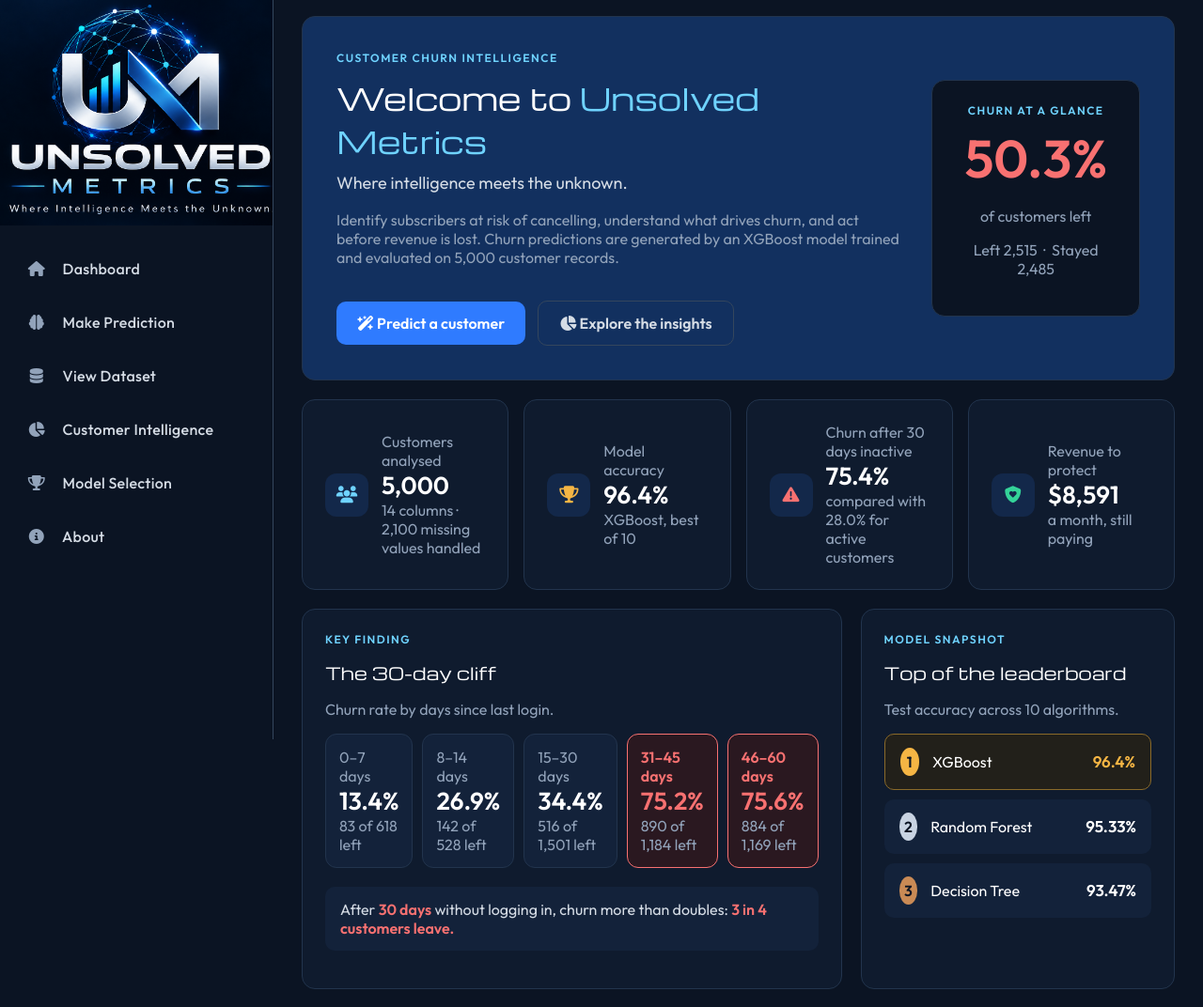
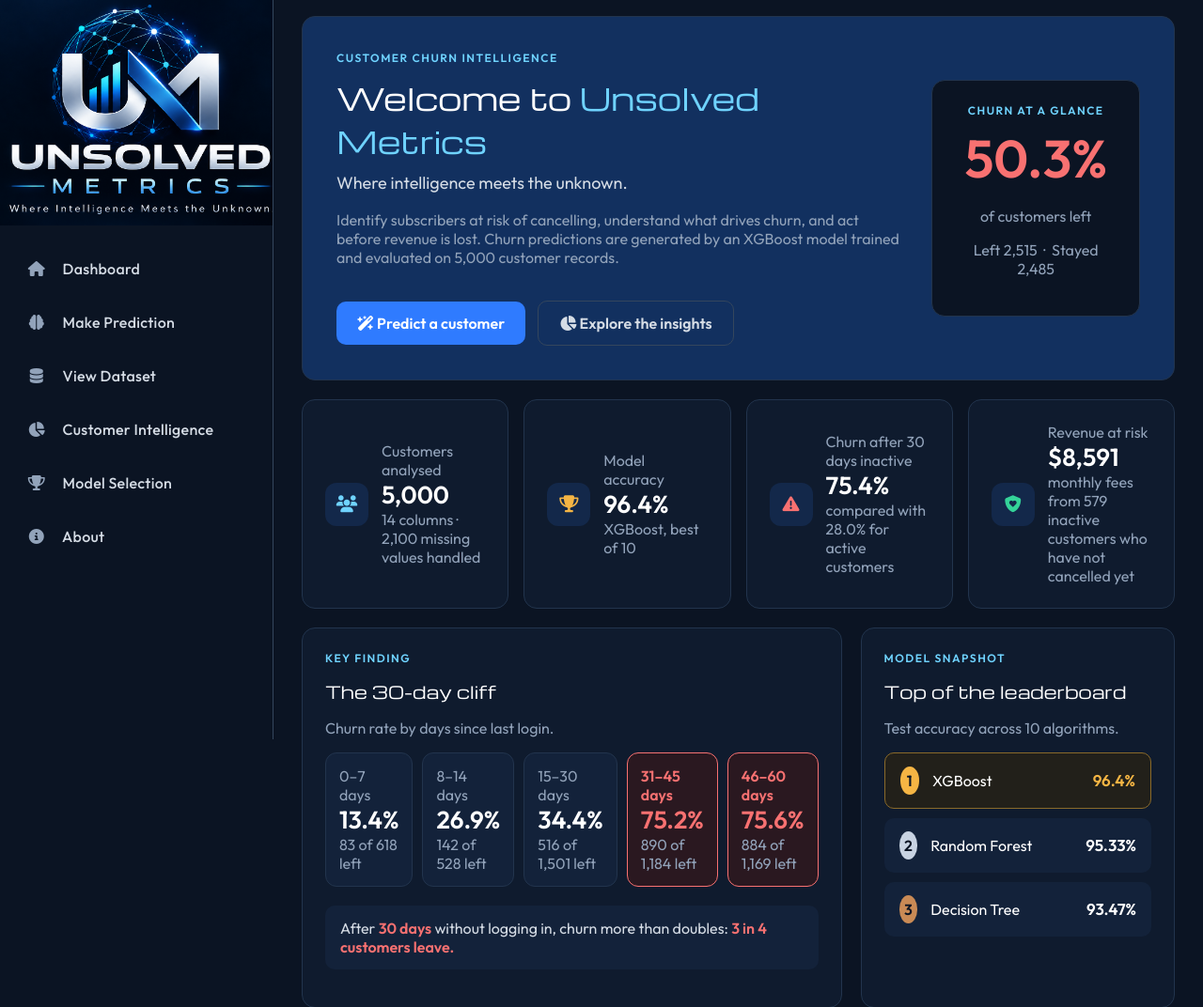
Before and after one commit to gayathriilangovan369/Web-Flask, a Flask app: page / in a window 1280 px wide. Shown: the part 13-1085 px from the top of the page at 94% size. Run offline with Flask 3, Linux system fonts and the light colour scheme; parts of the project's set-up code (start-up, migrations or seed data) failed here and were passed over.

Commit message:
Update revenue description in index.html

```diff
--- a/templates/index.html
+++ b/templates/index.html
@@ -425,9 +425,9 @@
                 <div class="box tile" style="margin-right: 0;">
                     <div class="tile-icon" style="color: #34D399;"><i class="fa-solid fa-shield-heart"></i></div>
                     <div>
-                        <p class="grey-text">Revenue to protect</p>
+                                                <p class="grey-text">Revenue at risk</p>
                         <p class="tile-number">$8,591</p>
-                        <p class="grey-text">a month, still paying</p>
+                        <p class="grey-text">monthly fees from 579 inactive customers who have not cancelled yet</p>
                     </div>
                 </div>
 
```
